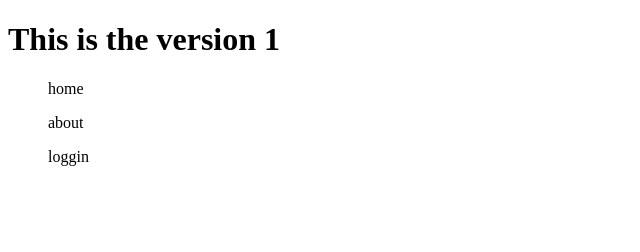
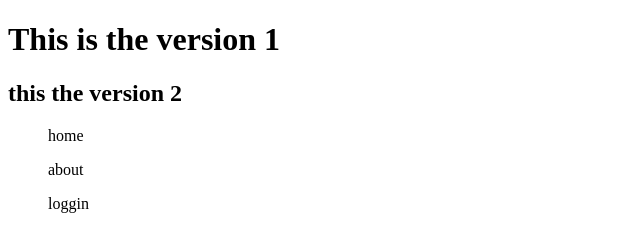
Before and after one commit to 7chrouf/my-new-repo, a plain HTML site: page index.html in a window 1280 px wide. Shown: the whole page, without its empty margins (0-640 px from the left). Drawn offline with Linux system fonts and the light colour scheme.

Commit message:
updatin index and about us pages

```diff
--- a/index.html
+++ b/index.html
@@ -7,10 +7,12 @@
 </head>
 <body>
     <h1> This is the version 1</h1>
+    <h2> this the version 2</h2>
     <nav>
         <ul>home</ul>
         <ul>about</ul>
         <ul>loggin</ul>
     </nav>
+
 </body>
 </html>
```
Also changed, not shown: about.html (+1 -0 lines).
